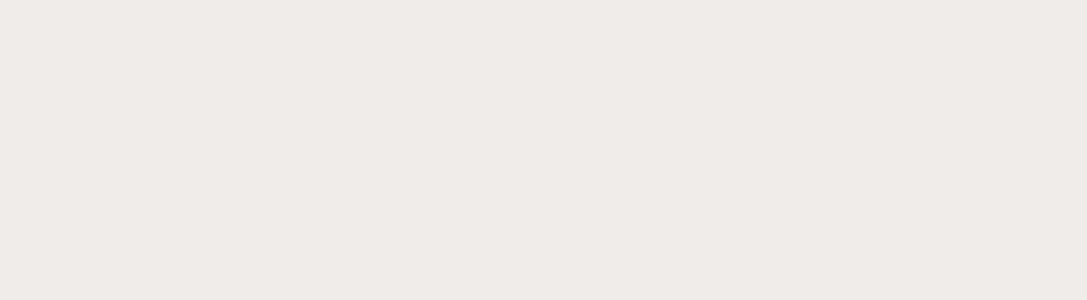
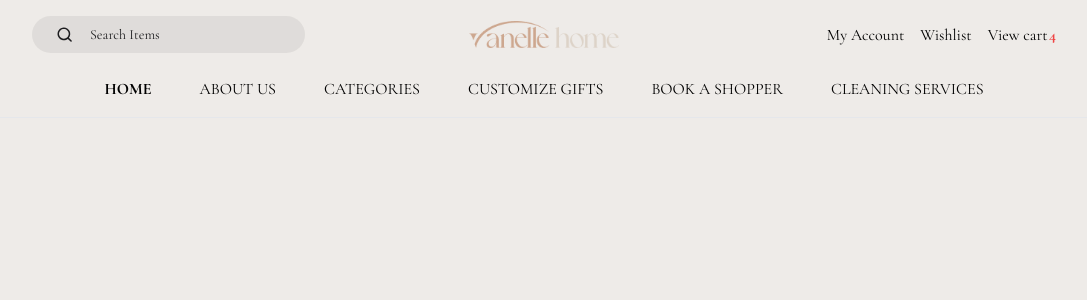
Before and after one commit to emmanuelolusola/vanellehome, a React (Vite) app: page /product in a window 1280 px wide. Before the commit this address had no page. Shown: the top 300 px of the page, without its empty margins (96-1183 px from the left). Built offline with nearby package versions, Linux system fonts and the light colour scheme.

Commit message:
product page implementation starts

```diff
--- a/src/App.jsx
+++ b/src/App.jsx
@@ -2,14 +2,16 @@ import React from "react";
 import { BrowserRouter as Router, Routes, Route } from "react-router-dom";
 import Home from "./components/home/Home";
 import Navbar from "./components/home/Navbar";
+import Products from "./components/products/Products";
 
 function App() {
   return (
     <>
       <Router>
         <Routes>
-          <Route path="/" element={<Home />} />
-          <Route path="/" element={<Navbar />} />
+          <Route path="/" element={<Home />} exact />
+          <Route path="/" element={<Navbar />} exact />
+          <Route path="/product" element={<Products />} exact />
         </Routes>
       </Router>
     </>
--- a/src/components/home/Category.jsx
+++ b/src/components/home/Category.jsx
@@ -60,7 +60,7 @@ const Category = () => {
               <img src={item.src} alt={item.alt} className="w-full" />
               <div className="absolute inset-0 flex items-center justify-center">
                 <div className="w-[calc(100%-20px)] h-[calc(100%-20px)] bg-[#d9d9d9] bg-opacity-0 group-hover:bg-opacity-50 transition-all duration-1000 ease-in-out flex items-center justify-center">
-                  <span className="text-white group-hover:text-black text-[18px] font-semibold border-t border-b py-1 px-2 group-hover:border-black">
+                  <span className="text-white group-hover:text-black text-[20px] font-semibold border-t border-b py-1 px-2 group-hover:border-black">
                     {item.text}
                   </span>
                 </div>
--- a/src/components/home/Hero.jsx
+++ b/src/components/home/Hero.jsx
@@ -1,7 +1,9 @@
 import React from "react";
+import { useNavigate } from "react-router-dom";
 import img from "../../assets/hero_image.png";
 
 const Hero = () => {
+  const navigate = useNavigate();
   return (
     <div className="w-full relative flex flex-col gap-2 mt-8">
       <div
@@ -13,7 +15,10 @@ const Hero = () => {
             Everything You Need In One Place
           </p>
           <div className="slide-animation flex justify-start lg:justify-center">
-            <button className="px-4 py-2 text-white border border-[#cda78f] text-[14px] hover:scale-105 transition ease-in-out hover:bg-[#cda78f] custom-hover-transition">
+            <button
+              className="px-4 py-2 text-white border border-[#cda78f] text-[14px] hover:scale-105 transition ease-in-out hover:bg-[#cda78f] custom-hover-transition"
+              onClick={() => navigate(`/product`)}
+            >
               SHOP NOW
             </button>
           </div>
--- a/src/components/home/Navbar.jsx
+++ b/src/components/home/Navbar.jsx
@@ -1,4 +1,5 @@
 import React, { useState, useRef, useEffect } from "react";
+import { useNavigate } from "react-router-dom";
 import logo from "../../assets/vlogo.png";
 import { RiMenu2Fill } from "react-icons/ri";
 import search from "../../assets/search-line.svg";
@@ -9,6 +10,7 @@ import { IoMdAdd } from "react-icons/io";
 import { MdOutlineKeyboardArrowRight } from "react-icons/md";
 
 const Navbar = () => {
+  const navigate = useNavigate();
   const [isMenuOpen, setIsMenuOpen] = useState(false);
   const [isDropdownOpen, setIsDropdownOpen] = useState(false);
 
@@ -65,17 +67,35 @@ const Navbar = () => {
             </div>
           </div>
           <div className="w-full flex justify-center">
-            <img src={logo} alt="" width={150} className="sm:hidden" />
-            <img src={logo} alt="" width={150} className="hidden lg:block" />
+            <img
+              src={logo}
+              alt=""
+              width={150}
+              className="sm:hidden"
+              onClick={() => navigate(`/`)}
+            />
+            <img
+              src={logo}
+              alt=""
+              width={150}
+              className="hidden lg:block"
+              onClick={() => navigate(`/`)}
+            />
           </div>
-          <div className="w-full hidden lg:flex gap-4 justify-end">
+          <div className="w-full hidden lg:flex gap-4 justify-end items-center">
             <p className="font-normal text-[16px] cursor-pointer">My Account</p>
             <p className="font-normal text-[16px] cursor-pointer">Wishlist</p>
-            <p className="font-normal text-[16px] cursor-pointer">View cart</p>
+            <div className="flex justify-between items-end gap-[1px] cursor-pointer">
+              <p className="font-normal text-[16px]">View cart</p>
+              <p className="font-bold text-[16px] text-red-500">4</p>
+            </div>
           </div>
-          <div className="sm:hidden w-full flex gap-[12px] justify-end">
+          <div className="sm:hidden w-full flex gap-[12px] justify-end items-center">
             <VscAccount size={18} style={{ strokeWidth: 0 }} />
-            <CiShoppingCart size={20} style={{ strokeWidth: 0 }} />
+            <div className="flex justify-between items-end gap-[1px] cursor-pointer">
+              <CiShoppingCart size={20} style={{ strokeWidth: 0 }} />
+              <p className="font-bold text-[16px] text-red-500">4</p>
+            </div>
           </div>
         </div>
         {/* CONTENT */}
--- /dev/null
+++ b/src/components/products/Products.jsx
@@ -0,0 +1,13 @@
+import React from "react";
+import Navbar from "../home/Navbar";
+
+const Products = () => {
+  return (
+    <div>
+      <Navbar />
+      <hr />
+    </div>
+  );
+};
+
+export default Products;
```
